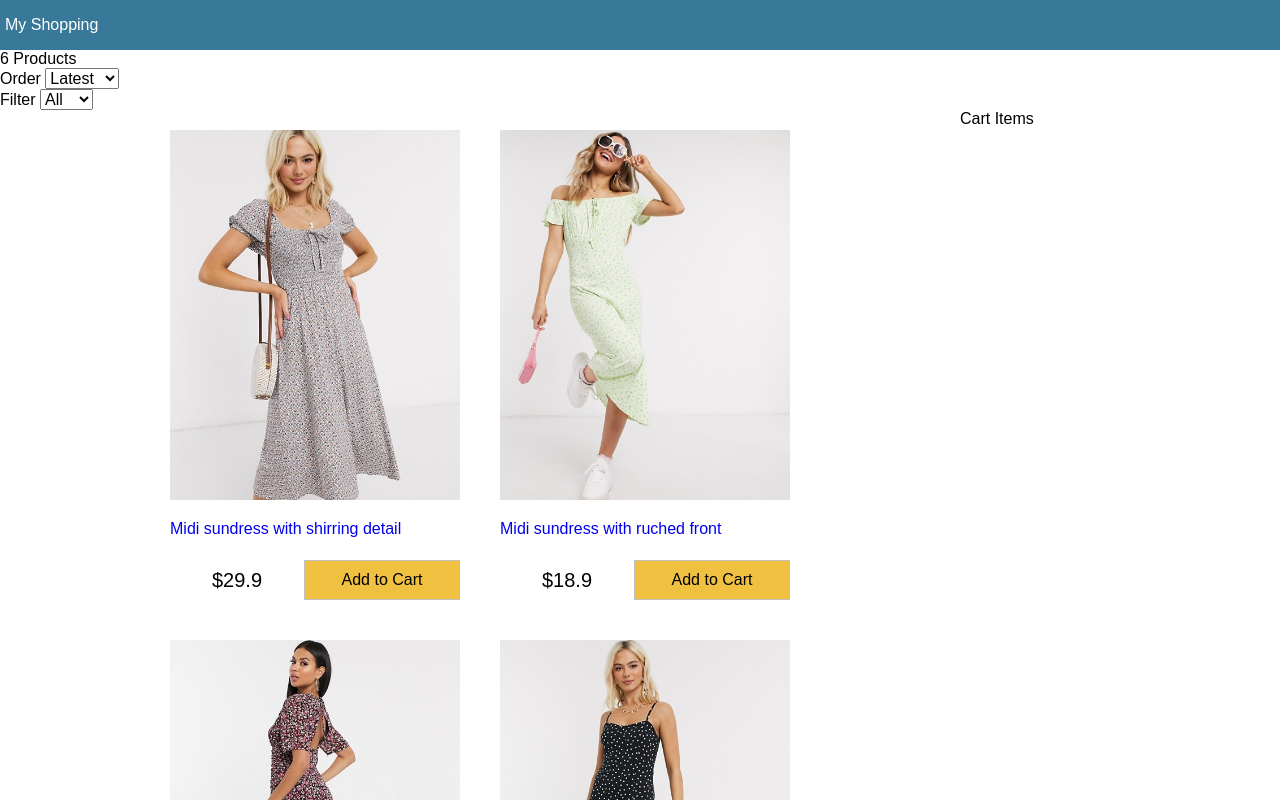
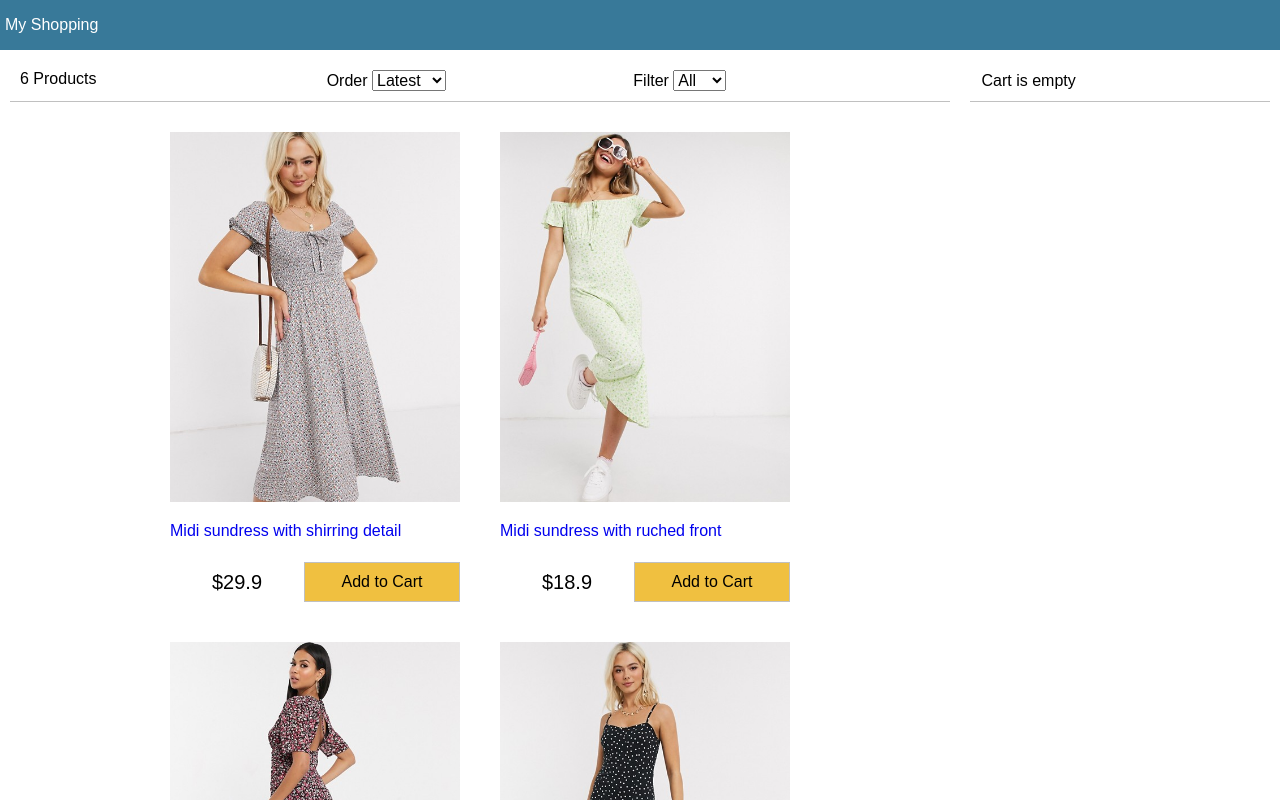
Before and after one commit to sheraz-khan-5/hello-shopping, a React (Create React App) app: page / in a window 1280 px wide. Shown: the top 800 px of the page. Built offline with nearby package versions, Linux system fonts and the light colour scheme.

Commit message:
cart component

```diff
--- a/src/App.js
+++ b/src/App.js
@@ -3,17 +3,43 @@ import data from './data.json'
 import React, { Component } from 'react'
 import Products from './components/Products'
 import Filter from './components/Filter'
+import Cart from './components/Cart'
 
 export class App extends Component {
   constructor(props) {
     super(props)
 
     this.state = {
+      cartItems:[],
        products:data.products,
        size:"",
        sort:""
     }
   }
+  removeItems=(product)=>{
+    const cartItems=this.state.cartItems.slice()
+    this.setState({
+      cartItems:cartItems.filter(x=>x._id!==product._id)
+    })
+
+  }
+
+  addToCart=(product)=>{
+    const cartItems=this.state.cartItems.slice();
+    let alreadyExitItem=false;
+    cartItems.forEach((item)=>{
+      if(item._id===product._id){
+        item.count++;
+        alreadyExitItem=true;
+      }
+    });
+    if(!alreadyExitItem){
+      cartItems.push({
+        ...product,count:1
+      })
+    }
+    this.setState({cartItems})
+  };
 
   filterProducts=(event)=>{
     if(event.target.value===""){
@@ -48,23 +74,27 @@ export class App extends Component {
     )}
 
   render() {
+    console.log(this.state.cartItems)
     return (
       <div className="grid-container">
         <header>
           <a href="/">My Shopping</a>
         </header>
         <main>
+
+        <div className="content">
+
+          <div className="main">
           <Filter count={this.state.products.length}
           size={this.state.size}
           sort={this.state.sort}
           filterProducts={this.filterProducts}
           sortProducts={this.sortProducts}
           />
-        <div className="content">
-          <div className="main">
-          <Products products={this.state.products} />
+          <Products products={this.state.products} addToCart={this.addToCart}/>
           </div>
-          <div className="sidebar">Cart Items </div>
+          <div className="sidebar">
+            <Cart cartItems={this.state.cartItems} removeItems={this.removeItems}/> </div>
         </div>
         </main>
         <footer>
--- /dev/null
+++ b/src/components/Cart.js
@@ -0,0 +1,52 @@
+import React, { Component } from 'react'
+import formatCurrency from '../Util'
+
+export default class Cart extends Component {
+
+    render() {
+        const { cartItems } = this.props
+        return (
+            <div>
+                {cartItems.length === 0 ? (
+                    <div className="cart cart-header">
+                        Cart is empty
+                    </div>) : (
+                        <div className="cart cart-header">
+                            You have {cartItems.length} items in the cart
+                        </div>)}
+                <div className="cart">
+                    <ul className="cart-items">
+                        {cartItems.map(item => (
+                            <li key={item._id}>
+                                <img src={item.image} alt={item.title}></img>
+                                <div>
+                                    <div>{item.title}</div>
+                                    <div className="right">
+                                        {formatCurrency(item.price)} x {item.count} {" "}
+                                        <button className="button" onClick={() => this.props.removeItems(item)}>Remove </button>
+                                    </div>
+                                </div>
+                            </li>
+                        ))}
+                    </ul>
+
+                </div>
+                {cartItems.length!==0 &&(
+                    <div className="cart">
+                        <div className="total">
+
+                            <div>
+                                Total:{" "}
+                                {formatCurrency(cartItems.reduce((a,b)=>a+b.price*b.count,0))}
+                            </div>
+                            <button className="button primary">Proceed</button>
+                        </div>
+
+                    </div>
+                    )}
+
+            </div>
+
+        )
+    }
+}
--- a/src/components/Products.js
+++ b/src/components/Products.js
@@ -15,7 +15,7 @@ class Products extends Component {
                                 </a>
                                 <div className="product_price">
                                     <div>{formatCurrency(product.price)}</div>
-                                    <button className="button primary">Add to Cart</button>
+                                    <button className="button primary" onClick={()=>this.props.addToCart(product)}>Add to Cart</button>
                                 </div>
                             </div>
                         </li>
--- a/src/index.css
+++ b/src/index.css
@@ -115,3 +115,57 @@ footer{
 .button.primary{
  background-color: #f0c040;
 }
+.filter-container{
+  display: flex;
+  justify-content: space-between;
+  padding: 1rem;
+  margin: 1rem;
+  border-bottom: 0.1rem solid #c0c0c0;border-bottom: 0.1rem solid #c0c0c0;
+
+
+}
+.filter-container div{
+  flex: 1;
+}
+.cart{
+  display: flex;
+  padding: 1.15rem;
+  margin: 1rem;
+}
+.cart-header{
+  border-bottom: 0.1rem solid #c0c0c0;
+}
+.cart-items{
+  width: 100%;
+  padding: 0%;
+  list-style: none;
+}
+.cart-items img{
+  width:5rem
+}
+.cart-items li{
+  display: flex;
+  padding: 1rem;
+}
+.cart-items li div{
+  padding: 0.3rem;
+}
+.cart-items li div:last-child{
+  flex:1;
+}
+.right{
+  text-align: right;
+}
+.total{
+  display: flex;
+  justify-content: space-between;
+  align-items: center;
+  width: 100%;
+}
+.total > div{
+  font-size: 2rem;
+}
+.total > div,
+.total > button{
+  flex: 1;
+}
```
